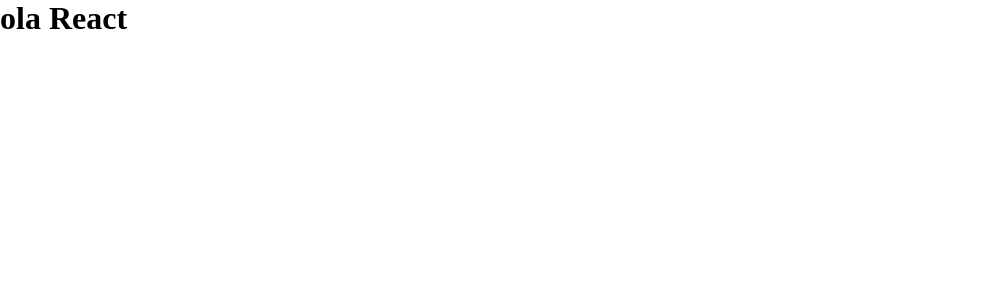
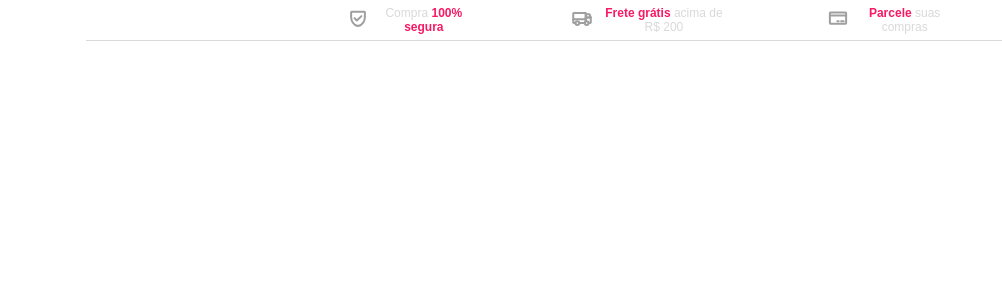
Before and after one commit to Julio189/teste-front-end-jr, a React (Vite) app: page / in a window 1280 px wide. Shown: the top 300 px of the page, without its empty margins (0-1002 px from the left). Built offline with nearby package versions, Linux system fonts and the light colour scheme.

Commit message:
feat: add header

```diff
--- a/src/App.tsx
+++ b/src/App.tsx
@@ -1,9 +1,9 @@
+import Header from './components/Header/Header'
+
 function App() {
   return (
     <>
-      <div>
-        <h1>ola React</h1>
-      </div>
+      <Header />
     </>
   )
 }
--- /dev/null
+++ b/src/Main.sass
@@ -0,0 +1,5 @@
+@use 'Variables'
+@use 'Reset'
+
+body
+  font-family: Variables.$font-stack
--- /dev/null
+++ b/src/Variables.sass
@@ -0,0 +1,10 @@
+@font-face
+  font-family: 'Poppins'
+  src: url('https://fonts.googleapis.com/css2?family=Poppins:wght@100;200;300;400;500;600;700;800;900&display=swap')
+
+
+$font-stack: 'Poppins', sans-serif
+
+$primary-gray: #D9D9D9
+
+$primary-pink: #F71963
--- /dev/null
+++ b/src/components/Header/Header.sass
@@ -0,0 +1,12 @@
+@use '../../Variables'
+
+.header
+  padding-left: 86px
+  padding-right: 74px
+
+
+.header__items
+  text-align: center
+  display: flex
+  padding: 6px 254px 6px 262px
+  border-bottom: 1px solid Variables.$primary-gray
--- /dev/null
+++ b/src/components/Header/Header.tsx
@@ -0,0 +1,38 @@
+import './Header.sass'
+import TextTwoColor from './TextTwoColor/TextTwoColor'
+import ShieldCheck from '../icons/ShieldCheck'
+import Truck from '../icons/Truck'
+import CreditCard from '../icons/CreditCard'
+
+const Header = () => {
+  return (
+    <header className="header">
+      <div className="header__items">
+        <TextTwoColor
+          icon={<ShieldCheck />}
+          firstText="Compra "
+          secondText="100% segura"
+          firstColor="Gray"
+          secondColor="Pink"
+        />
+        <TextTwoColor
+          icon={<Truck />}
+          firstText="Frete grátis "
+          secondText="acima de R$ 200"
+          firstColor="Pink"
+          secondColor="Gray"
+        />
+        <TextTwoColor
+          icon={<CreditCard />}
+          firstText="Parcele "
+          secondText="suas compras"
+          firstColor="Pink"
+          secondColor="Gray"
+          isLast
+        />
+      </div>
+    </header>
+  )
+}
+
+export default Header
--- /dev/null
+++ b/src/components/Header/TextTwoColor/TextTwoColor.sass
@@ -0,0 +1,27 @@
+
+@use '../../../Variables'
+
+.header-text
+  display: flex
+  text-align: center
+  align-items: center
+  padding-right: 101px
+
+.header-text__last
+  display: flex
+  text-align: center
+  align-items: center
+  padding-right: 0
+
+.header-text__icon
+  padding-right: 9px
+
+.header-text__grayColor
+  color: Variables.$primary-gray
+  font-size: 12px
+  font-weight: 500
+
+.header-text__pinkColor
+  color: Variables.$primary-pink
+  font-weight: 600
+  font-size: 12px
--- /dev/null
+++ b/src/components/Header/TextTwoColor/TextTwoColor.tsx
@@ -0,0 +1,44 @@
+import './TextTwoColor.sass'
+
+interface TextTwoColorProps {
+  icon: JSX.Element
+  firstColor: 'Pink' | 'Gray'
+  secondColor: 'Pink' | 'Gray'
+  firstText: string
+  secondText: string
+  isLast?: boolean
+}
+
+const TextBiColor = ({
+  icon,
+  firstColor,
+  secondColor,
+  firstText,
+  secondText,
+  isLast,
+}: TextTwoColorProps) => {
+  return (
+    <div className={`${isLast ? 'header-text__last' : 'header-text'}`}>
+      <div className="header-text__icon">{icon}</div>
+      <h3
+        className={`${
+          firstColor === 'Pink'
+            ? 'header-text__pinkColor'
+            : 'header-text__grayColor'
+        }`}
+      >
+        {firstText}
+        <span
+          className={`${
+            secondColor === 'Pink'
+              ? 'header-text__pinkColor'
+              : 'header-text__grayColor'
+          }`}
+        >
+          {secondText}
+        </span>
+      </h3>
+    </div>
+  )
+}
+export default TextBiColor
--- /dev/null
+++ b/src/components/icons/CreditCard.tsx
@@ -0,0 +1,42 @@
+const CreditCard = () => {
+  return (
+    <svg
+      width="20"
+      height="20"
+      viewBox="0 0 20 20"
+      fill="none"
+      xmlns="http://www.w3.org/2000/svg"
+    >
+      <path
+        d="M17.5 4.375H2.5C2.15482 4.375 1.875 4.65482 1.875 5V15C1.875 15.3452 2.15482 15.625 2.5 15.625H17.5C17.8452 15.625 18.125 15.3452 18.125 15V5C18.125 4.65482 17.8452 4.375 17.5 4.375Z"
+        stroke="#9F9F9F"
+        strokeWidth="2"
+        strokeLinecap="round"
+        strokeLinejoin="round"
+      />
+      <path
+        d="M13.1245 13.125H15.6245"
+        stroke="#9F9F9F"
+        strokeWidth="2"
+        strokeLinecap="round"
+        strokeLinejoin="round"
+      />
+      <path
+        d="M9.37451 13.125H10.6245"
+        stroke="#9F9F9F"
+        strokeWidth="2"
+        strokeLinecap="round"
+        strokeLinejoin="round"
+      />
+      <path
+        d="M1.87451 7.56665H18.1245"
+        stroke="#9F9F9F"
+        strokeWidth="2"
+        strokeLinecap="round"
+        strokeLinejoin="round"
+      />
+    </svg>
+  )
+}
+
+export default CreditCard
--- /dev/null
+++ b/src/components/icons/ShieldCheck.tsx
@@ -0,0 +1,28 @@
+function ShieldCheck() {
+  return (
+    <svg
+      width="20"
+      height="20"
+      viewBox="0 0 20 20"
+      fill="none"
+      xmlns="http://www.w3.org/2000/svg"
+    >
+      <path
+        d="M3.125 8.95833V4.375C3.125 4.20924 3.19085 4.05027 3.30806 3.93306C3.42527 3.81585 3.58424 3.75 3.75 3.75H16.25C16.4158 3.75 16.5747 3.81585 16.6919 3.93306C16.8092 4.05027 16.875 4.20924 16.875 4.375V8.95833C16.875 15.522 11.3042 17.6966 10.1919 18.0654C10.0675 18.1082 9.93246 18.1082 9.80811 18.0654C8.69578 17.6966 3.125 15.522 3.125 8.95833Z"
+        stroke="#9F9F9F"
+        strokeWidth="2"
+        strokeLinecap="round"
+        strokeLinejoin="round"
+      />
+      <path
+        d="M13.4375 8.125L8.85414 12.5L6.5625 10.3125"
+        stroke="#9F9F9F"
+        strokeWidth="2"
+        strokeLinecap="round"
+        strokeLinejoin="round"
+      />
+    </svg>
+  )
+}
+
+export default ShieldCheck
--- /dev/null
+++ b/src/components/icons/Truck.tsx
@@ -0,0 +1,68 @@
+const Truck = () => {
+  return (
+    <svg
+      width="20"
+      height="20"
+      viewBox="0 0 20 20"
+      fill="none"
+      xmlns="http://www.w3.org/2000/svg"
+    >
+      <g clipPath="url(#clip0_1_1273)">
+        <path
+          d="M18.75 9.375H13.75V6.25H17.0769C17.2018 6.25 17.3238 6.28743 17.4272 6.35746C17.5307 6.42749 17.6108 6.5269 17.6572 6.64288L18.75 9.375Z"
+          stroke="#9F9F9F"
+          strokeWidth="2"
+          strokeLinecap="round"
+          strokeLinejoin="round"
+        />
+        <path
+          d="M1.25 11.25H13.75"
+          stroke="#9F9F9F"
+          strokeWidth="2"
+          strokeLinecap="round"
+          strokeLinejoin="round"
+        />
+        <path
+          d="M14.6875 16.875C15.723 16.875 16.5625 16.0355 16.5625 15C16.5625 13.9645 15.723 13.125 14.6875 13.125C13.652 13.125 12.8125 13.9645 12.8125 15C12.8125 16.0355 13.652 16.875 14.6875 16.875Z"
+          stroke="#9F9F9F"
+          strokeWidth="2"
+          strokeMiterlimit="10"
+        />
+        <path
+          d="M5.3125 16.875C6.34803 16.875 7.1875 16.0355 7.1875 15C7.1875 13.9645 6.34803 13.125 5.3125 13.125C4.27697 13.125 3.4375 13.9645 3.4375 15C3.4375 16.0355 4.27697 16.875 5.3125 16.875Z"
+          stroke="#9F9F9F"
+          strokeWidth="2"
+          strokeMiterlimit="10"
+        />
+        <path
+          d="M12.8125 15H7.1875"
+          stroke="#9F9F9F"
+          strokeWidth="2"
+          strokeLinecap="round"
+          strokeLinejoin="round"
+        />
+        <path
+          d="M3.4375 15H1.875C1.70924 15 1.55027 14.9342 1.43306 14.8169C1.31585 14.6997 1.25 14.5408 1.25 14.375V5.625C1.25 5.45924 1.31585 5.30027 1.43306 5.18306C1.55027 5.06585 1.70924 5 1.875 5H13.75V13.3762"
+          stroke="#9F9F9F"
+          strokeWidth="2"
+          strokeLinecap="round"
+          strokeLinejoin="round"
+        />
+        <path
+          d="M13.75 13.3762V9.375H18.75V14.375C18.75 14.5408 18.6842 14.6997 18.5669 14.8169C18.4497 14.9342 18.2908 15 18.125 15H16.5625"
+          stroke="#9F9F9F"
+          strokeWidth="2"
+          strokeLinecap="round"
+          strokeLinejoin="round"
+        />
+      </g>
+      <defs>
+        <clipPath id="clip0_1_1273">
+          <rect width="20" height="20" fill="white" />
+        </clipPath>
+      </defs>
+    </svg>
+  )
+}
+
+export default Truck
--- a/src/main.tsx
+++ b/src/main.tsx
@@ -1,7 +1,7 @@
 import React from 'react'
 import ReactDOM from 'react-dom/client'
 import App from './App.tsx'
-import './Reset.sass'
+import './Main.sass'
 
 ReactDOM.createRoot(document.getElementById('root')!).render(
   <React.StrictMode>
```
